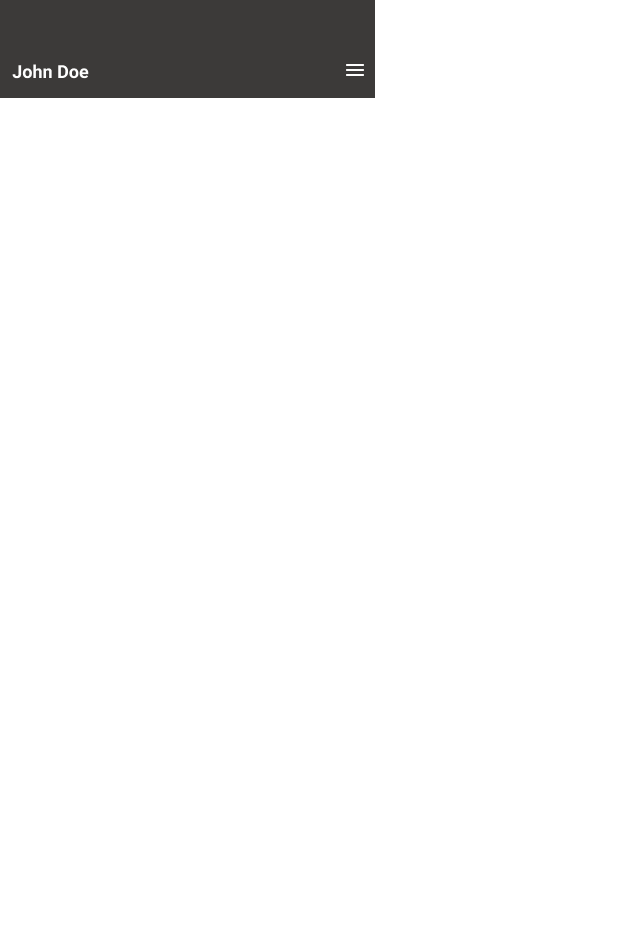
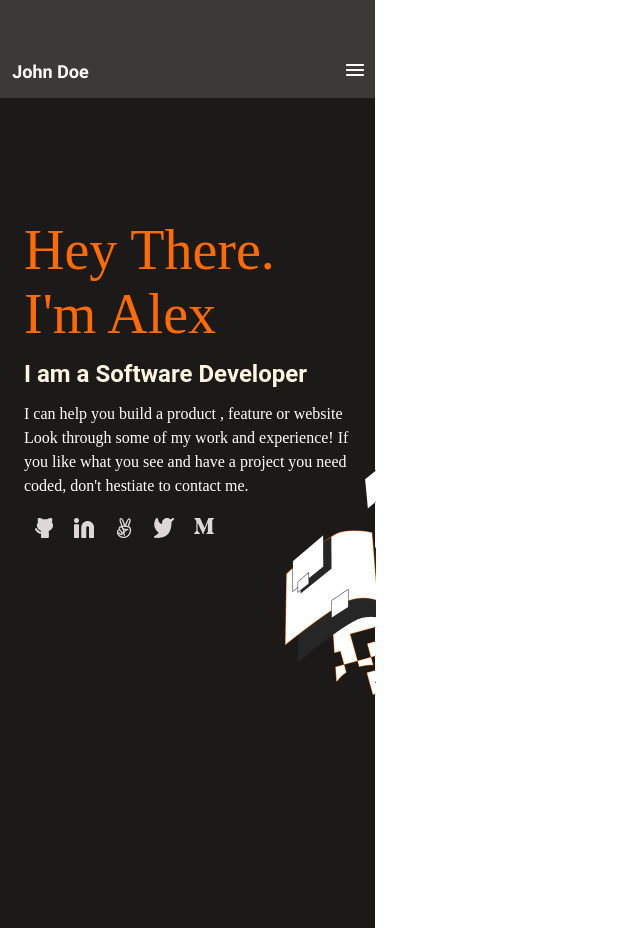
Before and after one commit to Enning94/Personal-portfolio, a plain HTML site: page index.html in a window 1280 px wide. Shown: the whole page, without its empty margins (0-640 px from the left). Before the commit the page ends 800 px from the top, so only its background shows below. Drawn offline with Linux system fonts and the light colour scheme.

Commit message:
Add the headline section

```diff
--- a/index.html
+++ b/index.html
@@ -1,10 +1,10 @@
 <!DOCTYPE html>
 <html lang="en">
   <head>
-    <meta charset="UTF-8">
-    <meta http-equiv="X-UA-Compatible" content="IE=edge">
-    <meta name="viewport" content="width=device-width, initial-scale=1.0">
-    <link rel="stylesheet" href="./style.css"/>
+    <meta charset="UTF-8" />
+    <meta http-equiv="X-UA-Compatible" content="IE=edge" />
+    <meta name="viewport" content="width=device-width, initial-scale=1.0" />
+    <link rel="stylesheet" href="./style.css" />
     <title>Personal Portfolio</title>
   </head>
   <body>
@@ -16,5 +16,32 @@
         <img src="./Enabled.png" alt="Menu button" />
       </a>
     </nav>
+    <section class="headline">
+      <h1 class="primary-text">Hey There. I'm Alex</h1>
+      <h2 class="supporting-text">I am a Software Developer</h2>
+      <p class="description">
+        I can help you build a product , feature or website Look through some of
+        my work and experience! If you like what you see and have a project you
+        need coded, don't hestiate to contact me.
+      </p>
+      <div class="social-media">
+        <a href="#" class="git"><img src="./Github.png" alt="Github logo" /></a>
+        <a href="#" class="linkedin"
+          ><img src="./linkedIn.png" alt="Linkedin logo"
+        /></a>
+        <a href="#" class="angelist"
+          ><img src="./angelist.png" alt="Angelist logo"
+        /></a>
+        <a href="#" class="twitter"
+          ><img src="./Twitter.png" alt="Twitter logo"
+        /></a>
+        <a href="#" class="vector"
+          ><img src="./Vector.png" alt="Vector logo"
+        /></a>
+        <div class="illustration">
+          <img src="./Illustration.png" alt="Illustration image" />
+        </div>
+      </div>
+    </section>
   </body>
 </html>
--- a/style.css
+++ b/style.css
@@ -11,3 +11,91 @@ body {
   background: #3c3a39;
   padding-top: 50px;
 }
+/*.logo {
+
+}
+.menu {
+
+}*/
+
+.headline {
+  display: flex;
+  flex-direction: column;
+  align-items: flex-start;
+  padding: 120px 24px;
+  gap: 12px;
+  background: #1c1a19;
+  height: 590px;
+}
+.primary-text {
+  color: #ff6b00;
+  font-family: "Crete Round";
+  font-style: normal;
+  font-weight: 400;
+  font-size: 56px;
+  line-height: 64px;
+  margin: 0;
+}
+.supporting-text {
+  font-family: "Roboto";
+  font-style: normal;
+  font-weight: 700;
+  font-size: 24px;
+  line-height: 32px;
+  margin: 0;
+  align-items: center;
+  color: #fff5e1;
+}
+.description {
+  font-family: "Poppins";
+  font-style: normal;
+  font-weight: 400;
+  font-size: 16px;
+  line-height: 24px;
+  color: #ffffff;
+  margin: 0;
+}
+
+.social-media {
+  display: flex;
+  text-align: center;
+  flex-direction: row;
+  padding: 0px;
+  width: 200px;
+  height: 40px;
+}
+.git {
+  width: 40px;
+  height: 40px;
+  padding: 8px;
+  border-radius: 8px;
+}
+.linkedin {
+  width: 40px;
+  height: 40px;
+  padding: 8px;
+  border-radius: 8px;
+}
+.angelist {
+  width: 40px;
+  height: 40px;
+  padding: 8px;
+  border-radius: 8px;
+}
+.twitter {
+  width: 40px;
+  height: 40px;
+  padding: 8px;
+  border-radius: 8px;
+}
+.vector {
+  width: 40px;
+  height: 40px;
+  padding: 8px;
+  border-radius: 8px;
+}
+.illustration {
+  position: absolute;
+  left: 229px;
+  top: 335px;
+}
```
Also changed, not shown: Github.png (added), Illustration.png (added), Vector.png (added), angelist.png (added), linkedin.png (added), twitter.png (added), 1 other file. Lines whose indentation alone changed are shown as unchanged.
